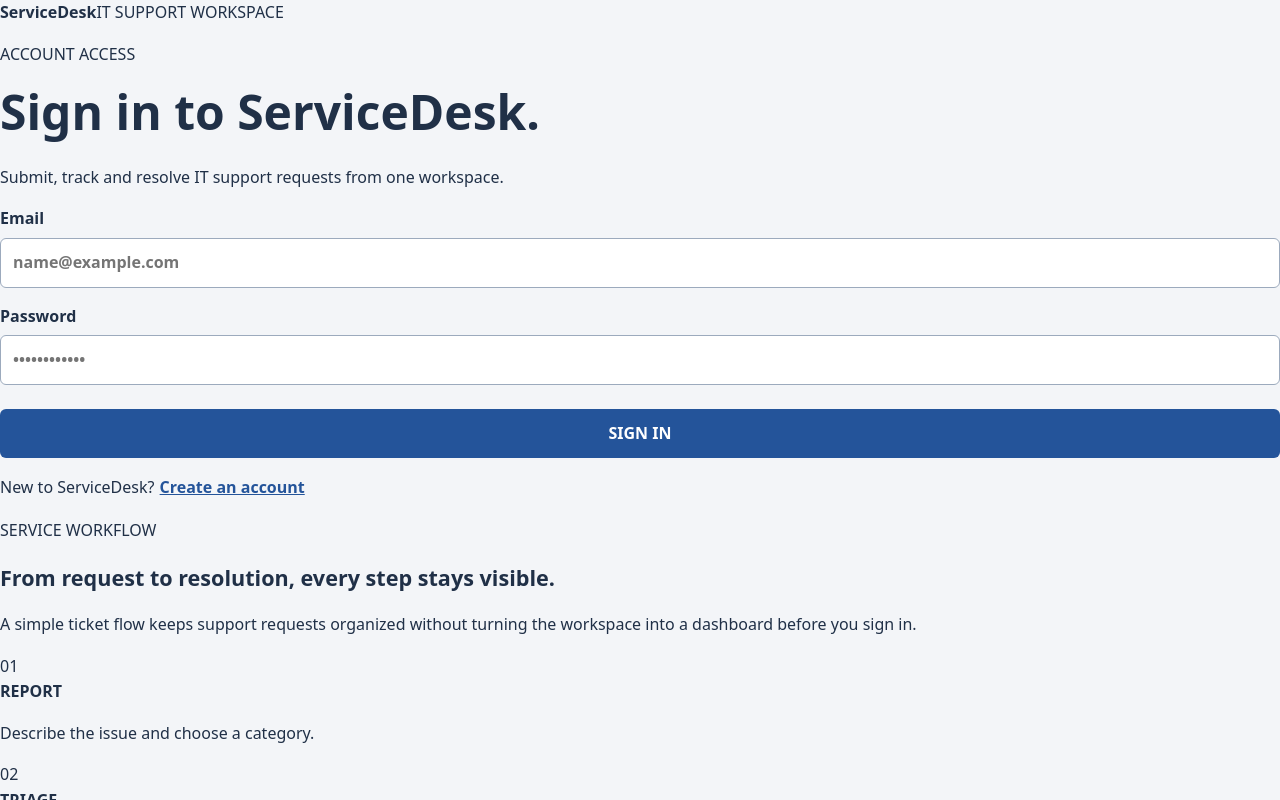
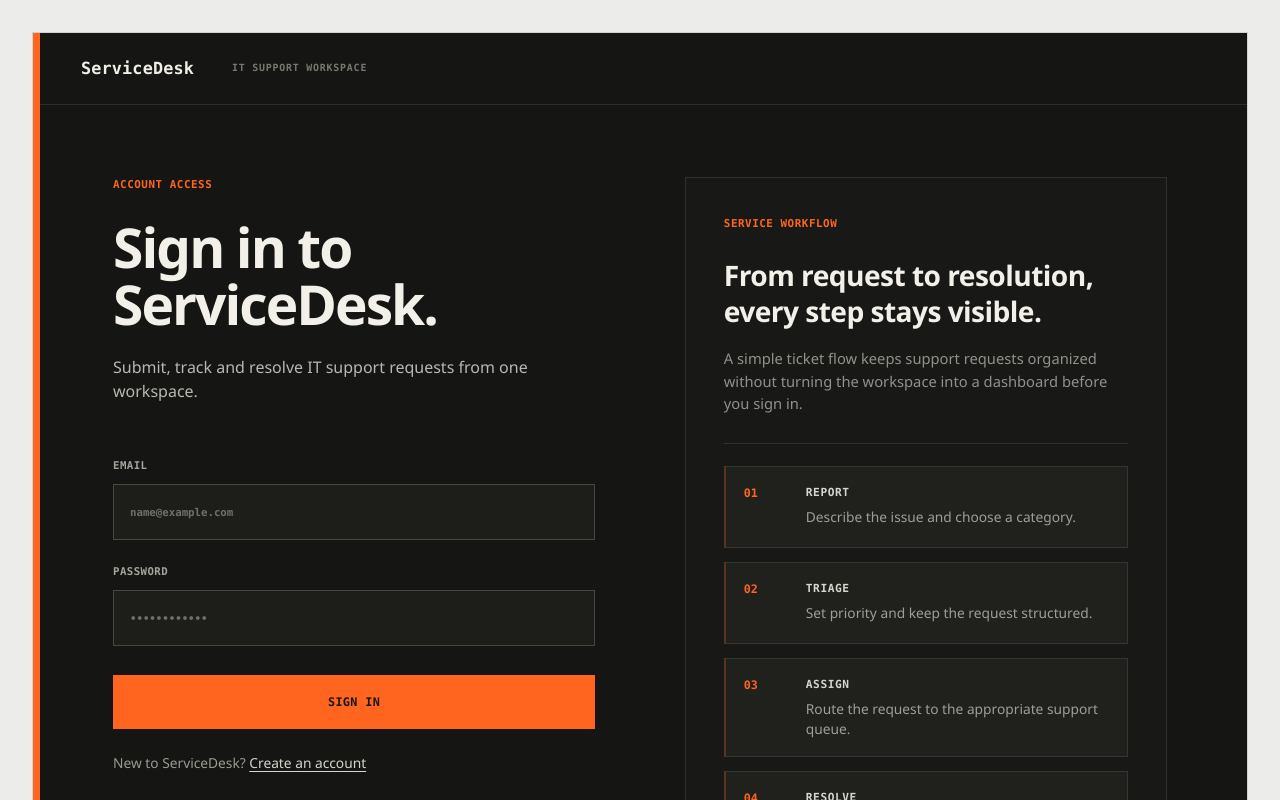
Before and after one commit to Kumar-Amrit-Raj/ServiceDesk, a React (Vite) app in the folder frontend/: page / in a window 1280 px wide. Shown: the top 800 px of the page. Built offline with nearby package versions, Linux system fonts and the light colour scheme.

Commit message:
Apply industrial ServiceDesk authentication theme

```diff
--- a/frontend/src/styles/index.css
+++ b/frontend/src/styles/index.css
@@ -1,36 +1,452 @@
 :root {
-  font-family: system-ui, -apple-system, BlinkMacSystemFont, "Segoe UI", sans-serif;
-  color: #203047;
-  background: #f3f5f8;
+  font-family: "IBM Plex Sans", "Segoe UI", Arial, sans-serif;
+  color: #f0eee7;
+  background: #ececea;
   font-synthesis: none;
   text-rendering: optimizeLegibility;
-  line-height: 1.6;
+  line-height: 1.5;
+  --surface: #151613;
+  --surface-raised: #1c1d19;
+  --surface-soft: #20211d;
+  --border: #34352f;
+  --border-strong: #46473f;
+  --text: #f2f0e9;
+  --muted: #96978f;
+  --muted-strong: #b7b8b0;
+  --accent: #ff651f;
+  --accent-hover: #e95616;
+  --danger: #ff6a5b;
+  --success: #77b58c;
 }
 
 * { box-sizing: border-box; }
-body { margin: 0; }
-.page { min-height: 100vh; display: grid; place-items: center; padding: 24px; }
-.card { width: 100%; max-width: 600px; padding: clamp(24px, 5vw, 48px); background: white; border: 1px solid #dce2ea; border-radius: 12px; }
-.badge { color: #24549a; font-size: 0.85rem; font-weight: 600; }
-h1 { margin: 12px 0 24px; font-size: clamp(2rem, 6vw, 3rem); line-height: 1.2; }
-h2 { margin-bottom: 8px; font-size: 1.35rem; overflow-wrap: anywhere; }
-.subtitle { margin-top: 0; color: #596579; }
-.status { padding: 16px; background: #eef3fa; border-radius: 6px; }
-.note { color: #596579; font-size: 0.9rem; }
-fieldset { margin: 0; padding: 0; border: 0; min-width: 0; }
-label { display: block; margin-bottom: 16px; font-weight: 600; }
-input { display: block; width: 100%; margin-top: 6px; border: 1px solid #9caabd; border-radius: 6px; padding: 11px 12px; font: inherit; color: inherit; }
-button { border: 1px solid transparent; border-radius: 6px; padding: 11px 18px; background: #24549a; color: white; font: inherit; font-weight: 600; cursor: pointer; }
-button:hover { background: #193e75; }
-button:disabled { opacity: 0.65; cursor: wait; }
-button:focus-visible, input:focus-visible { outline: 3px solid #6c9ada; outline-offset: 3px; }
-form button { width: 100%; margin-top: 8px; }
-.secondary { background: white; color: #24549a; border-color: #9caabd; margin-top: 12px; }
-.secondary:hover { background: #eef3fa; }
-.link { padding: 0; background: transparent; color: #24549a; text-decoration: underline; }
-.link:hover { background: transparent; color: #193e75; }
-.error { padding: 12px; background: #fff0f0; color: #9c2424; border-radius: 6px; }
-.profile { padding: 16px; border: 1px solid #dce2ea; border-radius: 6px; }
-dt { font-weight: 600; }
-dd { margin: 0 0 12px; overflow-wrap: anywhere; }
-dd:last-child { margin-bottom: 0; }
+
+html, body, #root { min-height: 100%; }
+
+body {
+  margin: 0;
+  min-width: 320px;
+  background: #ececea;
+}
+
+button,
+input {
+  font: inherit;
+}
+
+button {
+  cursor: pointer;
+}
+
+.auth-page {
+  min-height: 100vh;
+  display: grid;
+  place-items: center;
+  padding: 32px;
+}
+
+.auth-shell {
+  position: relative;
+  width: min(1440px, 100%);
+  min-height: 820px;
+  overflow: hidden;
+  background: var(--surface);
+  border: 1px solid #d2d2ce;
+}
+
+.auth-shell::before {
+  content: "";
+  position: absolute;
+  inset: 0 auto 0 0;
+  width: 7px;
+  background: var(--accent);
+}
+
+.auth-topbar {
+  min-height: 72px;
+  display: flex;
+  align-items: center;
+  gap: 38px;
+  padding: 0 48px;
+  border-bottom: 1px solid #2e2f2a;
+}
+
+.auth-topbar strong {
+  font-family: "IBM Plex Mono", Consolas, monospace;
+  font-size: 1.05rem;
+  letter-spacing: 0.01em;
+}
+
+.auth-topbar span,
+.auth-eyebrow,
+.workflow-eyebrow,
+.auth-form label,
+.workflow-step strong,
+.workflow-index {
+  font-family: "IBM Plex Mono", Consolas, monospace;
+}
+
+.auth-topbar span {
+  color: #777970;
+  font-size: 0.62rem;
+  font-weight: 700;
+  letter-spacing: 0.08em;
+}
+
+.auth-body {
+  display: grid;
+  grid-template-columns: minmax(0, 1fr) minmax(0, 1fr);
+  gap: clamp(56px, 7vw, 120px);
+  padding: 72px 80px 80px;
+}
+
+.auth-entry {
+  width: min(100%, 500px);
+  align-self: start;
+}
+
+.auth-eyebrow,
+.workflow-eyebrow {
+  margin: 0 0 26px;
+  color: var(--accent);
+  font-size: 0.68rem;
+  font-weight: 700;
+  letter-spacing: 0.05em;
+}
+
+.auth-title {
+  max-width: 500px;
+  margin: 0;
+  color: var(--text);
+  font-size: clamp(2.8rem, 4.3vw, 4.4rem);
+  line-height: 1.03;
+  letter-spacing: -0.035em;
+}
+
+.auth-subtitle {
+  max-width: 470px;
+  margin: 22px 0 0;
+  color: var(--muted-strong);
+  font-size: 1rem;
+  line-height: 1.55;
+}
+
+.auth-notice {
+  margin-top: 24px;
+}
+
+.auth-form {
+  margin-top: 54px;
+}
+
+.auth-form fieldset {
+  margin: 0;
+  padding: 0;
+  border: 0;
+  min-width: 0;
+}
+
+.auth-form label {
+  display: block;
+  margin-bottom: 24px;
+  color: #a4a59d;
+  font-size: 0.67rem;
+  font-weight: 700;
+  letter-spacing: 0.04em;
+  text-transform: uppercase;
+}
+
+.auth-form input {
+  display: block;
+  width: 100%;
+  height: 56px;
+  margin-top: 10px;
+  padding: 0 16px;
+  border: 1px solid var(--border-strong);
+  border-radius: 0;
+  outline: none;
+  background: #1d1e1a;
+  color: var(--text);
+  caret-color: var(--accent);
+}
+
+.auth-form input::placeholder {
+  color: #6f7169;
+}
+
+.auth-form input:focus {
+  border-color: var(--accent);
+  box-shadow: 0 0 0 1px var(--accent);
+}
+
+.auth-submit,
+.system-state-card > button,
+.signed-in-card > button,
+.signed-in-card button {
+  min-height: 54px;
+  border: 1px solid transparent;
+  border-radius: 0;
+  padding: 0 18px;
+  background: var(--accent);
+  color: #171713;
+  font-family: "IBM Plex Mono", Consolas, monospace;
+  font-size: 0.74rem;
+  font-weight: 800;
+  letter-spacing: 0.03em;
+}
+
+.auth-submit {
+  width: 100%;
+  margin-top: 5px;
+}
+
+.auth-submit:hover,
+.system-state-card > button:hover,
+.signed-in-card button:hover {
+  background: var(--accent-hover);
+}
+
+button:disabled {
+  opacity: 0.62;
+  cursor: wait;
+}
+
+button:focus-visible,
+input:focus-visible {
+  outline: 2px solid #f7b188;
+  outline-offset: 3px;
+}
+
+.auth-switch {
+  margin: 24px 0 0;
+  color: #9a9b93;
+  font-size: 0.86rem;
+}
+
+.link {
+  margin: 0;
+  border: 0;
+  padding: 0;
+  background: transparent;
+  color: #d5d4cd;
+  text-decoration: underline;
+  text-underline-offset: 3px;
+}
+
+.link:hover {
+  color: var(--accent);
+}
+
+.password-help {
+  margin: -8px 0 22px;
+  color: #85877f;
+  font-size: 0.78rem;
+}
+
+.workflow-panel {
+  width: min(100%, 560px);
+  align-self: center;
+  justify-self: end;
+  padding: 38px;
+  border: 1px solid #30312c;
+  background: #181916;
+}
+
+.workflow-panel h2 {
+  max-width: 485px;
+  margin: 0;
+  color: var(--text);
+  font-size: clamp(1.65rem, 2.2vw, 2.25rem);
+  line-height: 1.25;
+  letter-spacing: -0.02em;
+}
+
+.workflow-intro {
+  max-width: 470px;
+  margin: 18px 0 0;
+  color: #90928a;
+  font-size: 0.92rem;
+  line-height: 1.55;
+}
+
+.workflow-divider {
+  height: 1px;
+  margin: 28px 0 22px;
+  background: #30312c;
+}
+
+.workflow-steps {
+  display: grid;
+  gap: 14px;
+}
+
+.workflow-step {
+  display: grid;
+  grid-template-columns: 44px minmax(0, 1fr);
+  gap: 18px;
+  align-items: start;
+  min-height: 82px;
+  padding: 18px 18px 17px;
+  border: 1px solid #35362f;
+  border-left: 2px solid #5b3322;
+  background: var(--surface-soft);
+}
+
+.workflow-index {
+  color: var(--accent);
+  font-size: 0.73rem;
+  font-weight: 800;
+}
+
+.workflow-step strong {
+  display: block;
+  margin-bottom: 5px;
+  color: #d7d5ce;
+  font-size: 0.7rem;
+  letter-spacing: 0.05em;
+}
+
+.workflow-step p {
+  margin: 0;
+  color: #9d9f97;
+  font-size: 0.86rem;
+  line-height: 1.45;
+}
+
+.status,
+.error {
+  padding: 13px 15px;
+  border-radius: 0;
+  font-size: 0.88rem;
+}
+
+.status {
+  border: 1px solid #394139;
+  background: #1b211c;
+  color: #a9c5b0;
+}
+
+.error {
+  border: 1px solid #5a332e;
+  background: #251a18;
+  color: #ff9b8f;
+}
+
+.system-state-page,
+.signed-in-page {
+  min-height: 100vh;
+  display: grid;
+  place-items: center;
+  padding: 32px;
+  background: #ececea;
+}
+
+.system-state-card,
+.signed-in-card {
+  width: min(620px, 100%);
+  padding: 42px;
+  border: 1px solid #35362f;
+  background: var(--surface);
+  color: var(--text);
+}
+
+.system-state-card p:first-child {
+  margin-top: 0;
+}
+
+.system-state-mark {
+  display: inline-block;
+  width: 9px;
+  height: 9px;
+  margin-right: 10px;
+  background: var(--accent);
+}
+
+.secondary {
+  margin-top: 12px;
+  border: 1px solid #4a4b44 !important;
+  background: transparent !important;
+  color: #d1d0c9 !important;
+}
+
+.secondary:hover {
+  border-color: #73746b !important;
+  background: #20211d !important;
+}
+
+.signed-in-brand {
+  margin-bottom: 30px;
+  padding-bottom: 18px;
+  border-bottom: 1px solid #34352f;
+  font-family: "IBM Plex Mono", Consolas, monospace;
+  font-weight: 800;
+}
+
+.signed-in-brand span {
+  margin-left: 18px;
+  color: #7f8179;
+  font-size: 0.65rem;
+  letter-spacing: 0.05em;
+}
+
+.signed-in-card h2 {
+  margin: 0 0 8px;
+  font-size: 1.8rem;
+}
+
+.signed-in-card p {
+  color: var(--muted-strong);
+}
+
+.profile {
+  margin: 24px 0;
+  padding: 20px;
+  border: 1px solid var(--border);
+  background: var(--surface-raised);
+}
+
+.profile dt {
+  font-family: "IBM Plex Mono", Consolas, monospace;
+  color: #8f9189;
+  font-size: 0.68rem;
+  font-weight: 700;
+  text-transform: uppercase;
+}
+
+.profile dd {
+  margin: 4px 0 14px;
+  overflow-wrap: anywhere;
+}
+
+.profile dd:last-child {
+  margin-bottom: 0;
+}
+
+@media (max-width: 980px) {
+  .auth-page { padding: 0; }
+  .auth-shell { min-height: 100vh; border: 0; }
+  .auth-body {
+    grid-template-columns: 1fr;
+    gap: 56px;
+    padding: 56px 42px 64px;
+  }
+  .auth-entry,
+  .workflow-panel {
+    width: 100%;
+    max-width: 620px;
+    justify-self: center;
+  }
+}
+
+@media (max-width: 560px) {
+  .auth-topbar {
+    min-height: 66px;
+    gap: 18px;
+    padding: 0 24px;
+  }
+  .auth-topbar span { display: none; }
+  .auth-body { padding: 44px 26px 52px; }
+  .auth-title { font-size: 2.55rem; }
+  .workflow-panel { padding: 26px; }
+  .workflow-step { grid-template-columns: 34px minmax(0, 1fr); gap: 12px; }
+}
```
